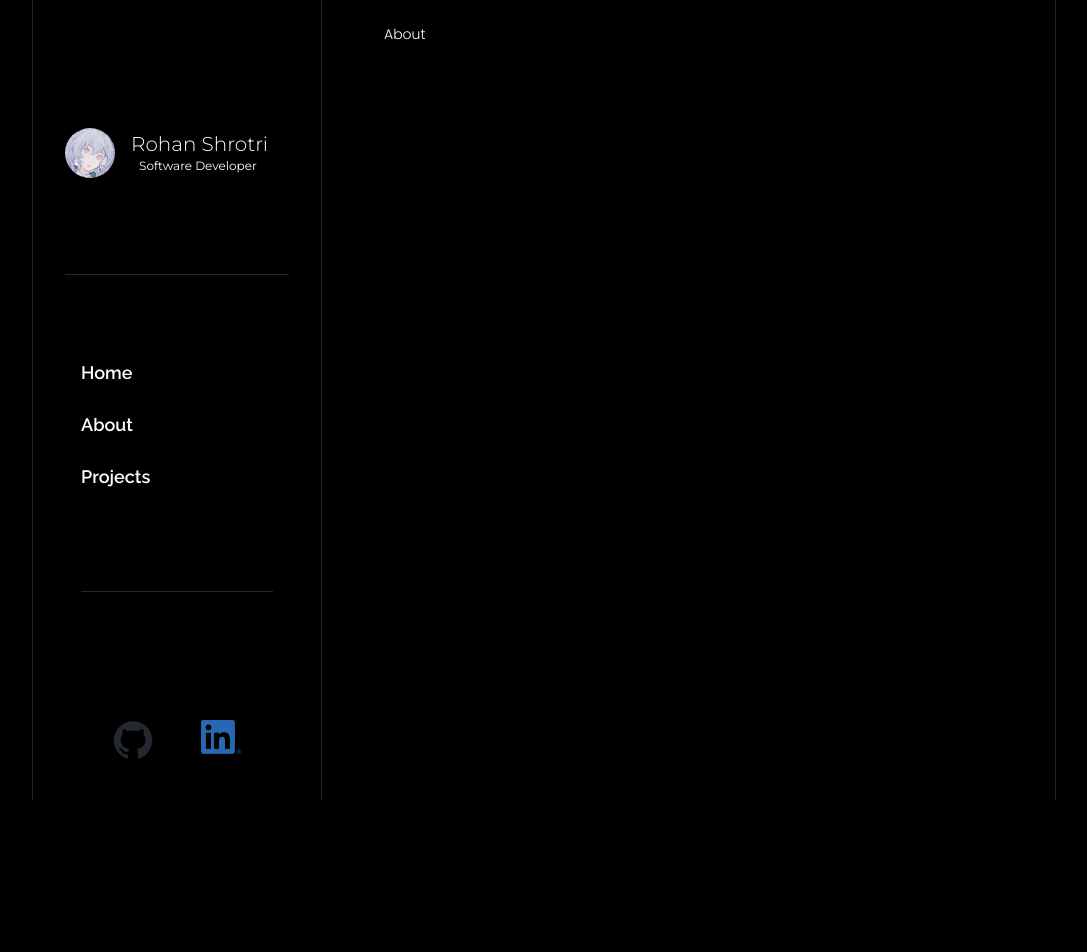
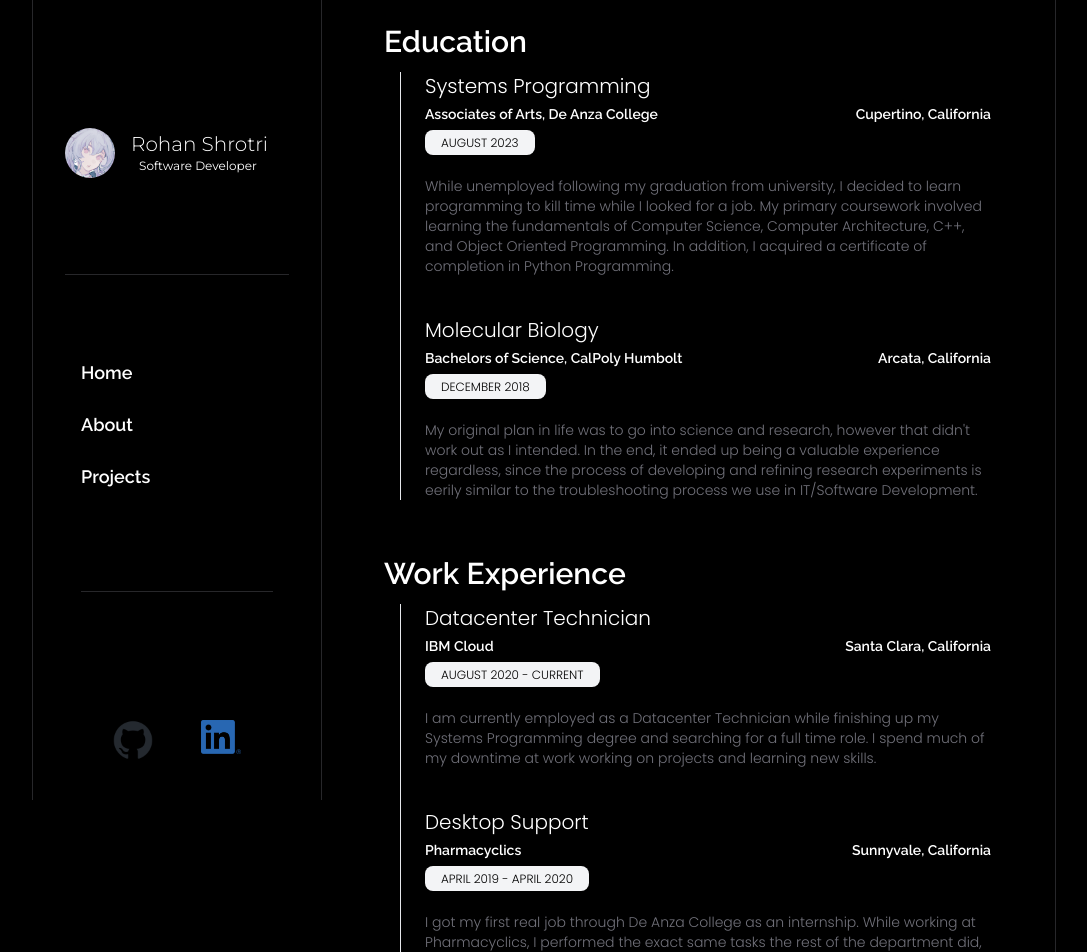
Before and after one commit to toastedsugar/PortfolioV2, a Next.js app in the folder client/: page /about in a window 1280 px wide. Shown: the top 952 px of the page, without its empty margins (96-1183 px from the left). Before the commit the page ends 800 px from the top, so only its background shows below. Built offline with nearby package versions, Linux system fonts and the light colour scheme.

Commit message:
Working on finishing touches

```diff
--- a/client/app/about/page.tsx
+++ b/client/app/about/page.tsx
@@ -1,7 +1,124 @@
-export default function About(){
-    return(
-        <div>
-            About
-        </div>
+type TimelineItemProps = {
+    title: String,
+    subtitle?: String,
+    location: String,
+    date: String,
+    content: String,
+}
+
+export default function About() {
+
+
+
+    const education: TimelineItemProps[] = [
+        {
+            title: "Systems Programming",
+            subtitle: "Associates of Arts, De Anza College",
+            location: "Cupertino, California",
+            date: "August 2023",
+            content: "While unemployed following my graduation from university, I decided to learn programming to kill time while I looked for a job. My primary coursework involved learning the fundamentals of Computer Science, Computer Architecture, C++, and Object Oriented Programming. In addition, I acquired a certificate of completion in Python Programming."
+        },
+        {
+            title: "Molecular Biology",
+            subtitle: "Bachelors of Science, CalPoly Humbolt",
+            location: "Arcata, California",
+            date: "December 2018",
+            content: "My original plan in life was to go into science and research, however that didn't work out as I intended. In the end, it ended up being a valuable experience regardless, since the process of developing and refining research experiments is eerily similar to the troubleshooting process we use in IT/Software Development."
+        },
+    ]
+
+    const history: TimelineItemProps[] = [
+        {
+            title: "Datacenter Technician",
+            subtitle: "IBM Cloud",
+            location: "Santa Clara, California",
+            date: "August 2020 - Current",
+            content: "I am currently employed as a Datacenter Technician while finishing up my Systems Programming degree and searching for a full time role. I spend much of my downtime at work working on projects and learning new skills."
+        },
+        {
+            title: "Desktop Support",
+            subtitle: "Pharmacyclics",
+            location: "Sunnyvale, California",
+            date: "April 2019 - April 2020",
+            content: "I got my first real job through De Anza College as an internship. While working at Pharmacyclics, I performed the exact same tasks the rest of the department did, including helping customers with IT issues, company projects, and new hire onboarding."
+        },
+        {
+            title: "Brand Ambassador",
+            subtitle: "Old Navy",
+            location: "San Jose, California",
+            date: "May 2017 - August 2018",
+            content: "That guy at the Old Navy checkout line, that was me. I'm sorry."
+        },
+    ]
+
+
+
+    return (
+        <ul>
+            <li className="mb-14">
+                <h3 className="font-raleway font-semibold text-3xl mb-3">Education</h3>
+                <ul className="pl-6 -py-6 ml-4 border-l">
+
+                    {education.map((item) => (
+                        <TimelineItem
+                            title={item.title}
+                            subtitle={item.subtitle}
+                            location={item.location}
+                            date={item.date}
+                            content={item.content}
+                        />
+                    ))}
+                </ul>
+            </li>
+            <li className="mb-14">
+
+                <div className="mb-6">
+                    <h3 className="font-raleway font-semibold text-3xl mb-3">Work Experience</h3>
+                    <ul className="pl-6 -py-6 ml-4 border-l">
+
+                        {history.map((item) => (
+                            <TimelineItem
+                                title={item.title}
+                                subtitle={item.subtitle}
+                                location={item.location}
+                                date={item.date}
+                                content={item.content}
+                            />
+                        ))}
+                    </ul>
+                </div>
+            </li>
+
+
+        </ul>
     )
 }
+
+const TimelineItem = ({ title, subtitle, location, date, content }: TimelineItemProps) => (
+    <li className="mb-10">
+        <div className="font-medium text-xl mb-3 sm:mb-1">{title}</div>
+        <div className="font-raleway font-semibold text-md flex flex-col md:flex-row justify-between mb-2">
+            <div className="mb-1 sm:mb-0">{subtitle}</div>
+            <div className="mb-1 sm:mb-0">{location}</div>
+        </div>
+        <time className="text-black text-xs uppercase px-4 py-1 bg-gray-100 rounded-lg">{date}</time>
+
+        <div className="text-zinc-500 mt-6">{content}</div>
+
+    </li>
+);
+/*
+const TimelineItem = ({ title, subtitle, location, date, content }: TimelineItemProps) => (
+    <div className="relative bg-pink-400 pl-8 sm:pl-32 py-6 group">
+        <div className="font-medium text-xl mb-2 sm:mb-1">{title}</div>
+        <div className="font-raleway font-semibold text-md flex flex-col md:flex-row justify-between mb-2 sm:mb-1">
+            <div className="mb-1 sm:mb-0">{subtitle}</div>
+            <div className="mb-1 sm:mb-0">{location}</div>
+        </div>
+        <div className="flex flex-col sm:flex-row items-start mb-1 group-last:before:hidden before:absolute before:left-2 sm:before:left-0 before:h-full before:px-px before:bg-gray-300 sm:before:ml-[6.5rem] before:self-start before:-translate-x-1/2 before:translate-y-3 after:absolute after:left-2 sm:after:left-0 after:w-2 after:h-2 after:bg-gray-600 after:border-4 after:box-content after:border-gray-50 after:rounded-full sm:after:ml-[6.5rem] after:-translate-x-1/2 after:translate-y-1.5">
+            <time className="text-black sm:absolute left-0 translate-y-0.5 inline-flex items-center justify-center text-xs font-semibold uppercase sm:w-20 px-4 py-1 mb-3 sm:mb-0 bg-gray-100 rounded-lg">{date}</time>
+        </div>
+        <div className="text-zinc-500">{content}</div>
+    </div>
+);
+*/
--- a/client/app/page.tsx
+++ b/client/app/page.tsx
@@ -27,10 +27,9 @@ export default function Home() {
       {/* Hero Section */}
       <section>
         <div className='w-3/4 md:w-3/5'>
-
-          <h2>A Web Developer with an interest in creating clean and minimalistic websites</h2>
-          <p className='text-zinc-300 px-6'>
-            Hey, I'm Rohan, a Software Developer based in California. I'm a fresh graduate looking to expand my knowledge and hone my skills at a position on the cutting edge of technology
+          <h2 className='text-2xl md:text-3xl'>A Software Developer with an interest in creating clean and minimalistic applications</h2>
+          <p className='md:text-lg text-zinc-300 px-6'>
+            Hey I'm Rohan, a Software Developer based in California. I'm a fresh Systems Programming graduate looking to expand my knowledge and hone my skills at a position on the cutting edge of technology
           </p>
         </div>
       </section>
@@ -49,7 +48,7 @@ export default function Home() {
       </section>
 
       {/* Selected Projects */}
-      <section className='border-b lg:border-zinc-800'>
+      <section className='border-0'>
         <h2 className="">Featured Projects</h2>
         <Projects featured={true} />
       </section>
--- a/client/components/navigation/MobileNavbar.tsx
+++ b/client/components/navigation/MobileNavbar.tsx
@@ -32,7 +32,7 @@ function Overlay({showNav, setShowNav}: overlayProps) {
   return (
     <div>
 
-      <div className={`fixed top-0 left-0 z-30`}>
+      <div className={`fixed top-0 left-0 z-30 `}>
         <Navbar showNav={showNav} setShowNav={setShowNav} />
       </div>
 
```
